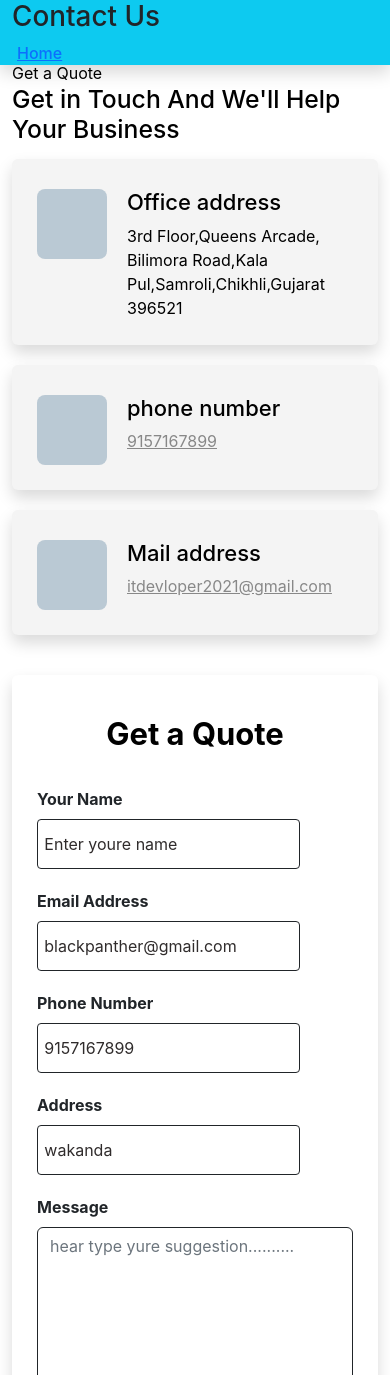
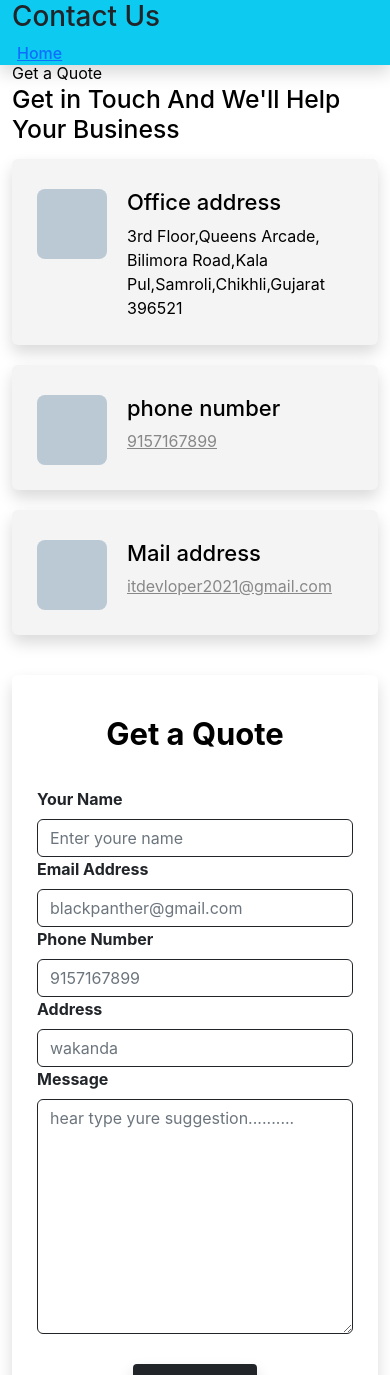
Before and after one commit to Vishu0617/front, a React (Create React App) app: page /Contact/Contact in a window 390 px wide. Shown: the top 1375 px of the page. Built offline with nearby package versions, Linux system fonts and the light colour scheme.

Commit message:
Commit success

```diff
--- a/src/Contact/Contact.css
+++ b/src/Contact/Contact.css
@@ -120,6 +120,15 @@
     .contact-form{
         margin-top: 20px;
     }
+    .input-feild {
+        background-color: #fff !important;
+        height: 50px;
+        margin-bottom: 20px;
+        border: 1px solid black;
+        padding: 2%;
+        outline: none;
+        border-radius: 4px;
+    }
 }
 @media screen and (max-width: 575px) {
     .contact-info{
--- a/src/Contact/Contact.jsx
+++ b/src/Contact/Contact.jsx
@@ -116,21 +116,21 @@ function Contact() {
               <div className="contact-form shadow bg-white rounded">
                 <h3>Get a Quote</h3>
                 <div className="row ">
-                  <div className="col-md-6 col-12 ">
+                  <div className="col-md-6 ">
                     <label className="form-label fw-bold ">Your Name</label>
-                    <input type="text" name='cname' onChange={dataInput} placeholder="Enter youre name" className=" border-dark input-feild" />
+                    <input type="text" name='cname' onChange={dataInput} placeholder="Enter youre name" className=" border-dark form-control" />
                   </div>
-                  <div className="col-md-6 col-12 ">
+                  <div className="col-md-6">
                     <label className="form-label  fw-bold ">Email Address</label>
-                    <input type="email" name='cemail' onChange={dataInput} placeholder="blackpanther@gmail.com" className=" border-dark input-feild" />
+                    <input type="email" name='cemail' onChange={dataInput} placeholder="blackpanther@gmail.com" className=" border-dark form-control" />
                   </div>
-                  <div className="col-md-6 col-12 ">
+                  <div className="col-md-6">
                     <label className="form-label  fw-bold ">Phone Number</label>
-                    <input type="text" name='cphone' onChange={dataInput} placeholder="9157167899" className=" border-dark input-feild" />
+                    <input type="text" name='cphone' onChange={dataInput} placeholder="9157167899" className=" border-dark form-control" />
                   </div>
-                  <div className="col-md-6 col-12 ">
-                    <label className="form-label  fw-bold ">Address</label>
-                    <input type="text" name='address' onChange={dataInput} placeholder="wakanda" className=" border-dark input-feild" />
+                  <div className="col-md-6">
+                    <label className="form-label fw-bold ">Address</label>
+                    <input type="text" name='address' onChange={dataInput} placeholder="wakanda" className=" border-dark form-control" />
                   </div>
                   <div className="col-md-12">
                     <label className="form-label fw-bold ">Message</label>
```
